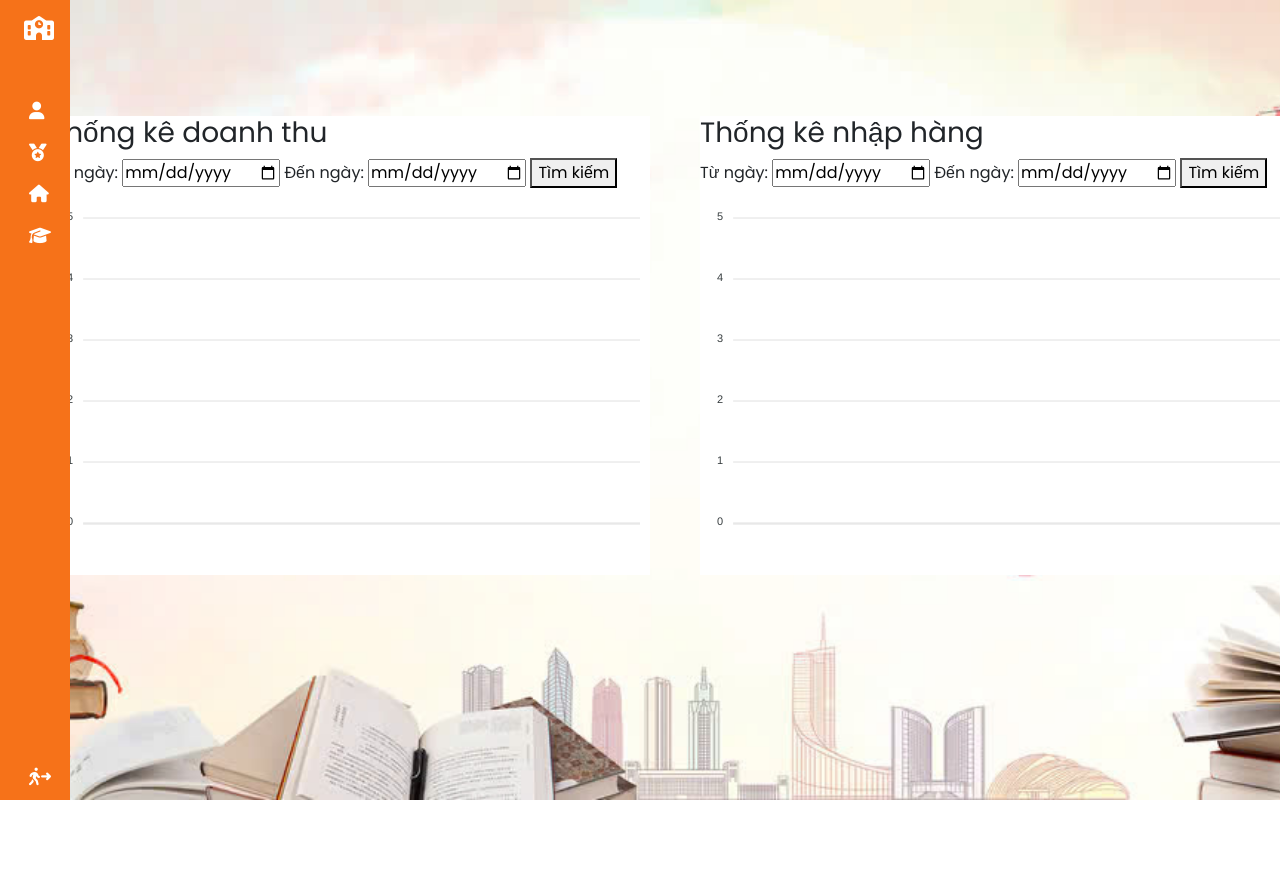
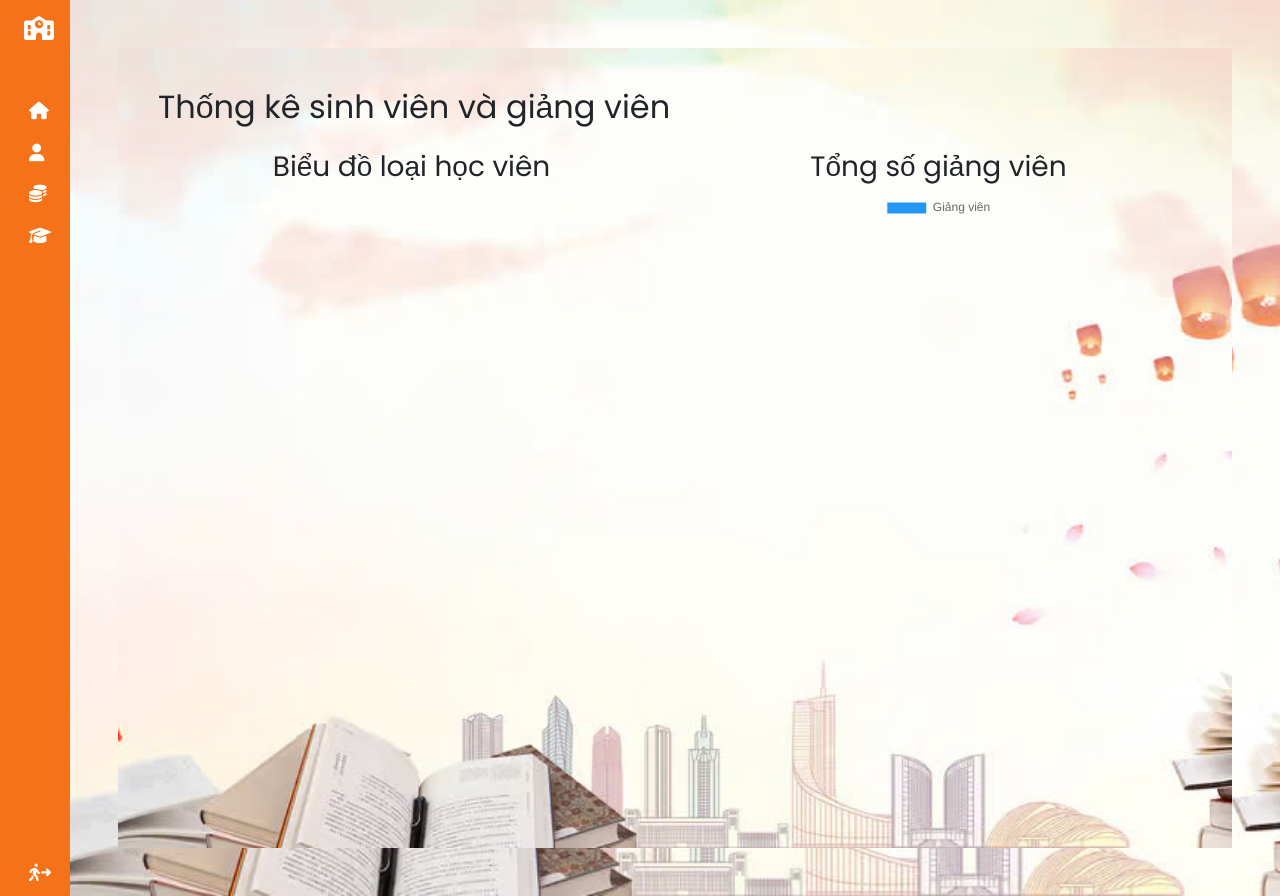
Before and after one commit to Nhom5tv/QLHS_L1, a PHP site: page /qlhs/Trangchu in a window 1280 px wide. Before the commit the page ends 800 px from the top, so only its background shows below. Run offline with PHP 8.4, Linux system fonts and the light colour scheme; data that the repository does not hold is empty; some libraries are stand-ins or nearby versions.

Commit message:
vu4/1/2025

```diff
--- a/MVC/Controllers/Login.php
+++ b/MVC/Controllers/Login.php
@@ -41,7 +41,7 @@ class Login extends controller{
                         // Gọi đến trang bán hàng
                         echo '<script>
                         alert("Đăng nhập thành công");
-                        window.location.href = "http://localhost/QLHS/Masterlayout_admin";
+                        window.location.href = "http://localhost/QLHS/Trangchu";
                         </script>';
 
 
--- a/MVC/Controllers/Taikhoan.php
+++ b/MVC/Controllers/Taikhoan.php
@@ -10,7 +10,7 @@
         // khởi tạo đối tượng model('Taikhoan_m') gán cho $taikhoan
     }
     function Get_data(){
-        $this->view('Masterlayout',['page'=>'Taikhoan_them']);
+        $this->view('Masterlayout_admin',['page'=>'Taikhoan_them']);
         // gọi giao diện chính và truyền dữ liệu page là trang taikhoan view
     }
     function themmoi(){
--- a/MVC/Controllers/Trangchu.php
+++ b/MVC/Controllers/Trangchu.php
@@ -1,16 +1,24 @@
 <?php
-class Trangchu extends controller{
+class Trangchu extends controller {
     private $trangchu;
-    function __construct()
-    {
-        $this->trangchu=$this->model('Trangchu_m');
-        // khởi tạo đối tượng model('tintuc_m') gán cho $tintuc
-    }
-    function Get_data(){
-        $doanhthu=$this->trangchu->doanhthungay();
 
-        $this->view('Masterlayout',['page'=>'Trangchu_v', 'dulieu'=>$doanhthu]);
+    function __construct() {
+        $this->trangchu = $this->model('Trangchu_m');
     }
 
+    function Get_data() {
+        // Lấy dữ liệu thống kê loại học viên
+        $thongkeloaihocvien = $this->trangchu->thongkeloaihocvien();
+
+        // Lấy tổng số giảng viên
+        $tonggiangvien = $this->trangchu->thongkegiangvien();
+
+        // Chuyển dữ liệu sang View
+        $this->view('Masterlayout_admin', [
+            'page' => 'Trangchu_v',
+            'dulieuHocVien' => $thongkeloaihocvien,
+            'tongGiangVien' => $tonggiangvien
+        ]);
+    }
 }
 ?>
--- a/MVC/Views/Pages/ThongTinSinhVien_sua.php
+++ b/MVC/Views/Pages/ThongTinSinhVien_sua.php
@@ -129,7 +129,7 @@
             </tr>
         </table>
         <div class="buttons">
-            <a href="/ThongTinSinhVien/List" class="button cancel">Hủy</a>
+            <a href="http://localhost/QLHS/ThongTinSinhVien" class="button cancel">Hủy</a>
             <button type="submit"  name= "btnluu" class="button">Lưu Thay Đổi</button>
         </div>
     </form>
--- a/MVC/Views/Pages/Trangchu_v.php
+++ b/MVC/Views/Pages/Trangchu_v.php
@@ -1,187 +1,100 @@
-<?php include_once './MVC/Core/connectDB.php'; ?>
-
 <!DOCTYPE html>
 <html lang="en">
+
 <head>
     <meta charset="UTF-8">
+    <meta http-equiv="X-UA-Compatible" content="IE=edge">
     <meta name="viewport" content="width=device-width, initial-scale=1.0">
-    <title>Thống kê doanh thu và nhập hàng</title>
-    <script src="https://cdn.jsdelivr.net/npm/apexcharts"></script>
-</head>
-<body>
-<?php
-// Kết nối cơ sở dữ liệu
-$con = mysqli_connect('localhost', 'root', '', 'qlbanhang');
-
-// Khởi tạo biến dữ liệu ban đầu
-$data = [];
-$xaxis = [];
-$dataNhapHang = [];
-$xaxisNhapHang = [];
-$initialDataNhapHang = [];
-$initialXaxisNhapHang = [];
-
-// Truy vấn dữ liệu doanh thu ban đầu
-$sql = "SELECT Ngaydathang, SUM(amount_paid) AS TongTienTrongNgay
-    FROM orders
-    WHERE Trangthaidonhang = 'Thành công'
-    GROUP BY Ngaydathang";
-$res = mysqli_query($con, $sql);
-
-if ($res) {
-    while ($row = mysqli_fetch_array($res)) {
-        $data[] = $row['TongTienTrongNgay'];
-        $xaxis[] = $row['Ngaydathang'];
-    }
-}
-
-// Truy vấn dữ liệu nhập hàng ban đầu
-$sqlNhapHang = "SELECT Thoigiannhap, SUM(TongTien) AS TongTienNhapTrongNgay
-    FROM qlynhaphang
-    GROUP BY Thoigiannhap";
-$resNhapHang = mysqli_query($con, $sqlNhapHang);
-
-if ($resNhapHang) {
-    while ($rowNhapHang = mysqli_fetch_array($resNhapHang)) {
-        $dataNhapHang[] = $rowNhapHang['TongTienNhapTrongNgay'];
-        $xaxisNhapHang[] = $rowNhapHang['Thoigiannhap'];
+    <link rel="shortcut icon" href="./favicon.ico" type="image/x-icon">
+    <title>Quản lý hồ sơ sinh viên</title>
+    <link href="https://cdn.lineicons.com/4.0/lineicons.css" rel="stylesheet" />
+    <link href="https://cdnjs.cloudflare.com/ajax/libs/font-awesome/6.5.0/css/all.min.css" rel="stylesheet">
+    <link rel="icon" href="http://localhost/qlhs/Public/Picture/favicon.png" type="image/png">
+    <link href="https://cdn.jsdelivr.net/npm/bootstrap@5.3.0-alpha3/dist/css/bootstrap.min.css" rel="stylesheet"
+        integrity="sha384-KK94CHFLLe+nY2dmCWGMq91rCGa5gtU4mk92HdvYe+M/SXH301p5ILy+dN9+nJOZ" crossorigin="anonymous">
+    <link rel="stylesheet" href="http://localhost/qlhs/Public/CSS/layout.css?v=<?php echo time(); ?>">
+    <script src="https://cdn.jsdelivr.net/npm/chart.js"></script>
+        <style>
+         .chart-container {
+        display: flex;
+        gap: 20px; /* Khoảng cách giữa các biểu đồ */
+        justify-content: space-around; /* Canh đều các biểu đồ */
+        background-color: transparent;
     }
 
-    // Lưu trữ dữ liệu nhập hàng ban đầu
-    $initialDataNhapHang = $dataNhapHang;
-    $initialXaxisNhapHang = $xaxisNhapHang;
-}
+    .chart-box {
+        flex: 1; /* Chia đều không gian giữa các biểu đồ */
+        text-align: center;
+    }
+</style>
+</head>
 
-// Kiểm tra và xử lý form khi được gửi đi
-if ($_SERVER['REQUEST_METHOD'] == 'POST') {
-    if (isset($_POST['formType']) && $_POST['formType'] == 'doanhthu') {
-        $startDateDT = $_POST['startDateDT'];
-        $endDateDT = $_POST['endDateDT'];
+<body>
+    <div class="wrapper">
 
-        // Truy vấn dữ liệu doanh thu theo khoảng thời gian
-        $sql = "SELECT Ngaydathang, SUM(amount_paid) AS TongTienTrongNgay
-            FROM orders
-            WHERE Trangthaidonhang = 'Thành công' AND Ngaydathang BETWEEN '$startDateDT' AND '$endDateDT'
-            GROUP BY Ngaydathang";
-        $res = mysqli_query($con, $sql);
+        <div class="main p-3" >
+            <!-- Nội dung chính -->
+            <div class="main-content p-4" >
+                <h2 class="mb-4">Thống kê sinh viên và giảng viên</h2>
+                <div class="chart-container d-flex justify-content-between" style="background-color: transparent;">
+                    <!-- Biểu đồ loại học viên -->
+                    <div class="chart-box">
+                        <h3>Biểu đồ loại học viên</h3>
+                        <canvas id="studentChart"></canvas>
+                    </div>
 
-        if ($res) {
-            $data = [];
-            $xaxis = [];
-            while ($row = mysqli_fetch_array($res)) {
-                $data[] = $row['TongTienTrongNgay'];
-                $xaxis[] = $row['Ngaydathang'];
-            }
-        }
+                    <!-- Biểu đồ tổng số giảng viên -->
+                    <div class="chart-box">
+                        <h3>Tổng số giảng viên</h3>
+                        <canvas id="teacherChart"></canvas>
+                    </div>
+                </div>
 
-        // Nếu không có dữ liệu mới từ form, sử dụng dữ liệu ban đầu
-        if (empty($data)) {
-            $data = $initialDataDoanhThu;
-            $xaxis = $initialXaxisDoanhThu;
-        }
-    }
-
-    if (isset($_POST['formType']) && $_POST['formType'] == 'nhaphang') {
-        $startDateNH = $_POST['startDateNH'];
-        $endDateNH = $_POST['endDateNH'];
-
-        // Truy vấn dữ liệu nhập hàng theo khoảng thời gian
-        $sqlNhapHang = "SELECT Thoigiannhap, SUM(TongTien) AS TongTienNhapTrongNgay
-            FROM qlynhaphang
-            WHERE Thoigiannhap BETWEEN '$startDateNH' AND '$endDateNH'
-            GROUP BY Thoigiannhap";
-        $resNhapHang = mysqli_query($con, $sqlNhapHang);
-
-        if ($resNhapHang) {
-            $dataNhapHang = [];
-            $xaxisNhapHang = [];
-            while ($rowNhapHang = mysqli_fetch_array($resNhapHang)) {
-                $dataNhapHang[] = $rowNhapHang['TongTienNhapTrongNgay'];
-                $xaxisNhapHang[] = $rowNhapHang['Thoigiannhap'];
-            }
-        }
-
-        // Nếu không có dữ liệu mới từ form, sử dụng dữ liệu ban đầu
-        if (empty($dataNhapHang)) {
-            $dataNhapHang = $initialDataNhapHang;
-            $xaxisNhapHang = $initialXaxisNhapHang;
-        }
-    }
-}
-?>
-    <div class="shell" style="display:flex; margin-top:100px;">
-    <div class="bgDoanhthu" style="width:600px; background: white; margin-right:50px;">
-        <div><h3>Thống kê doanh thu</h3></div>
-        <form method="post" action="">
-            <input type="hidden" name="formType" value="doanhthu">
-            <label for="startDateDT">Từ ngày:</label>
-            <input type="date" id="startDateDT" name="startDateDT"  required>
-
-            <label for="endDateDT">Đến ngày:</label>
-            <input type="date" id="endDateDT" name="endDateDT"  required>
-            <button type="submit">Tìm kiếm</button>
-        </form>
-        <div class="Doanhthu">
-            <div style="width: 600px; " id="chart"></div>
-            <script>
-                let options = {
-                    chart: {
-                        type: 'line'
-                    },
-                    stroke: {
-                        curve: 'smooth',
-                        width: 6,
-                    },
-                    series: [{
-                        name: 'Tổng tiền',
-                        data: <?php echo json_encode($data); ?> // Chuyển mảng data thành JSON
-                    }],
-                    xaxis: {
-                        categories: <?php echo json_encode($xaxis); ?> // Chuyển mảng xaxis thành JSON
-                    }
-                };
-
-                var chart = new ApexCharts(document.querySelector("#chart"), options);
-                chart.render();
-            </script>
+            </div>
         </div>
     </div>
+    <script>
+        // Dữ liệu từ backend
+        const studentData = <?php echo json_encode($data['dulieuHocVien']); ?>;
+        const studentLabels = studentData.map(item => item.PhanLoai);
+        const studentCounts = studentData.map(item => item.SoLuong);
 
-    <div class="bgNhaphang" style="width:600px; background: white;">
-        <div><h3>Thống kê nhập hàng</h3></div>
-        <form method="post" action="">
-            <input type="hidden" name="formType" value="nhaphang">
-            <label for="startDateNH">Từ ngày:</label>
-            <input type="date" id="startDateNH" name="startDateNH" required>
-            <label for="endDateNH">Đến ngày:</label>
-            <input type="date" id="endDateNH" name="endDateNH" required>
-            <button type="submit">Tìm kiếm</button>
-        </form>
-        <div class="NhapHang">
-            <div style="width: 600px; " id="chartNhapHang"></div>
-            <script>
-                let optionsNhapHang = {
-                    chart: {
-                        type: 'line'
-                    },
-                    stroke: {
-                        curve: 'smooth',
-                        width: 6,
-                    },
-                    series: [{
-                        name: 'Tổng tiền nhập hàng',
-                        data: <?php echo json_encode($dataNhapHang); ?> // Chuyển mảng dataNhapHang thành JSON
-                    }],
-                    xaxis: {
-                        categories: <?php echo json_encode($xaxisNhapHang); ?> // Chuyển mảng xaxisNhapHang thành JSON
-                    }
-                };
+        // Biểu đồ loại học viên
+        const ctx1 = document.getElementById('studentChart').getContext('2d');
+        new Chart(ctx1, {
+            type: 'pie',
+            data: {
+                labels: studentLabels,
+                datasets: [{
+                    label: 'Số lượng học viên',
+                    data: studentCounts,
+                    backgroundColor: ['#4caf50', '#ff9800', '#f44336', '#9c27b0'],
+                    borderWidth: 1
+                }]
+            }
+        });
 
-                var chartNhapHang = new ApexCharts(document.querySelector("#chartNhapHang"), optionsNhapHang);
-                chartNhapHang.render();
-            </script>
-        </div>
-    </div>
-    </div>
+        // Biểu đồ tổng số giảng viên
+        const teacherCount = <?php echo $data['tongGiangVien']; ?>;
+        const ctx2 = document.getElementById('teacherChart').getContext('2d');
+        new Chart(ctx2, {
+            type: 'doughnut',
+            data: {
+                labels: ['Giảng viên'],
+                datasets: [{
+                    data: [teacherCount],
+                    backgroundColor: ['#2196f3'],
+                    borderWidth: 1
+                }]
+            }
+        });
+
+        // Sidebar toggle
+        const hamBurger = document.querySelector(".toggle-btn");
+        hamBurger.addEventListener("click", function () {
+            document.querySelector("#sidebar").classList.toggle("expand");
+        });
+    </script>
 </body>
+
 </html>
--- a/Public/CSS/layout.css
+++ b/Public/CSS/layout.css
@@ -37,7 +37,12 @@ body {
     background-color: #fafbfe;
     display: flex;
     justify-content: center;
-    background: url(../Picture/nen.jpg) center / cover;
+    background: url(../Picture/nen.jpg) center / cover no-repeat;
+}
+.main-content {
+    width: 100%;
+    padding: 2rem;
+    background: transparent; /* Đảm bảo phần này không có nền */
 }
 
 #sidebar {
```
Also changed, not shown: MVC/Models/Trangchu_m.php (+34 -9 lines).
